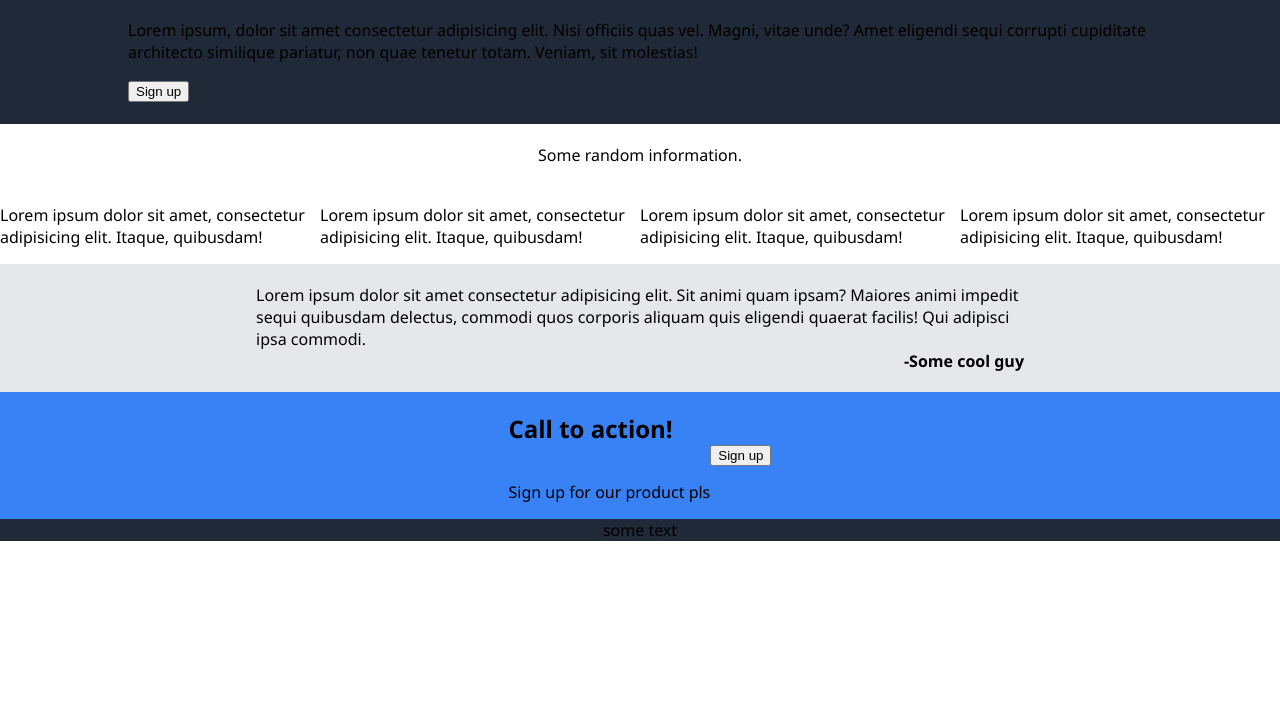
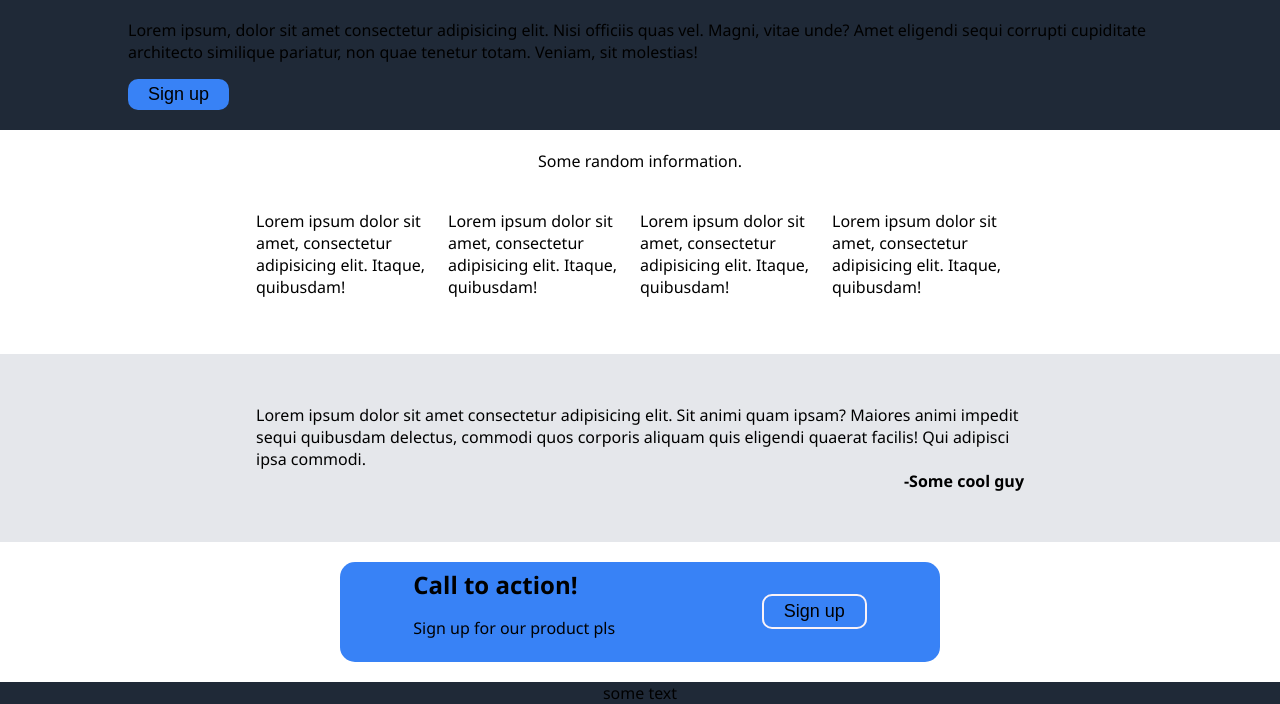
Before and after one commit to BeggarDuke/landing-page, a plain HTML site: page index.html in a window 1280 px wide. Shown: the part 140-844 px from the top of the page. Before the commit the page ends 800 px from the top, so only its background shows below. Drawn offline with Linux system fonts and the light colour scheme.

Commit message:
Add improvements to markup and style

```diff
--- a/index.html
+++ b/index.html
@@ -59,11 +59,13 @@
     <div class="quotes-footer">-Some cool guy</div>
   </div>
   <div class="section-4">
-    <div class="message">
-      <h2>Call to action!</h2>
-      <p> Sign up for our product pls</p>
+    <div class="suggest">
+      <div class="message">
+        <h2>Call to action!</h2>
+        <p> Sign up for our product pls</p>
+      </div>
+      <button>Sign up</button>
     </div>
-    <button>Sign up</button>
   </div>
   <div class="footer">
     some text
--- a/styles.css
+++ b/styles.css
@@ -3,6 +3,17 @@ body {
     flex-direction: column;
     margin: 0;
     font-family: 'Segoe UI', Tahoma, Geneva, Verdana, sans-serif;
+}
+
+button {
+    background-color: #3882f6;
+    width: max-content;
+    height: max-content;
+    border-style: hidden;
+    font-size: 18px;
+    padding: 5px 20px;
+    border-radius: 10px;
+    border-color: aliceblue;
 }
 
 .section-1 {
@@ -24,12 +35,18 @@ ul {
     gap: 0 20px;
 }
 
+.body {
+    display: flex;
+    padding-bottom: 20px;
+}
+
 .section-2 {
     display: flex;
     flex-direction: column;
     justify-content: center;
     align-items: center;
-    margin-top: 20px;
+    margin: 20px 20%;
+    padding-bottom: 20px;
 }
 
 .imagebar {
@@ -40,7 +57,7 @@ ul {
     display: flex;
     flex-direction: column;
     background-color: #e5e7eb;
-    padding: 20px 20%;
+    padding: 50px 20%;
 }
 
 .quotes-footer {
@@ -51,7 +68,17 @@ ul {
 .section-4 {
     display: flex;
     justify-content: center;
+    margin: 20px 10%;
+}
+
+.suggest {
+    display: flex;
     background-color: #3882f6;
+    width: 600px;
+    height: 100px;
+    border-radius: 15px;
+    justify-content: space-around;
+    align-items: center;
 }
 
 .message {
@@ -59,9 +86,16 @@ ul {
     flex-direction: column;
 }
 
+.message h2 {
+    margin: 0;
+    padding: 0;
+}
+
 .section-4 button {
     align-self: center;
-    /* flex: 0 0 200px; */
+    border-style: outset;
+    border-color: #f9f2f8;
+    border-style: solid;
 }
 
 .footer {
```
